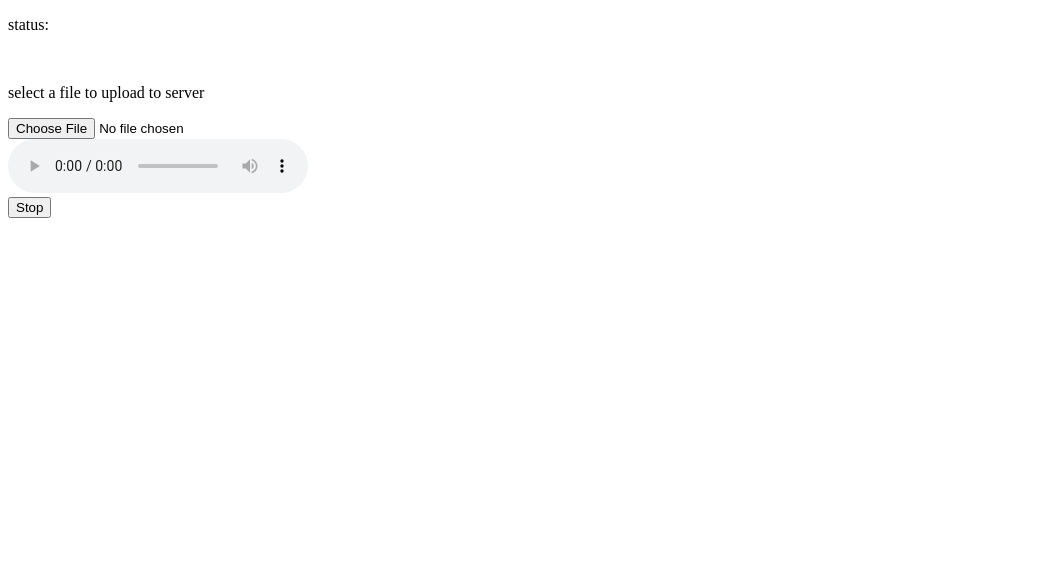
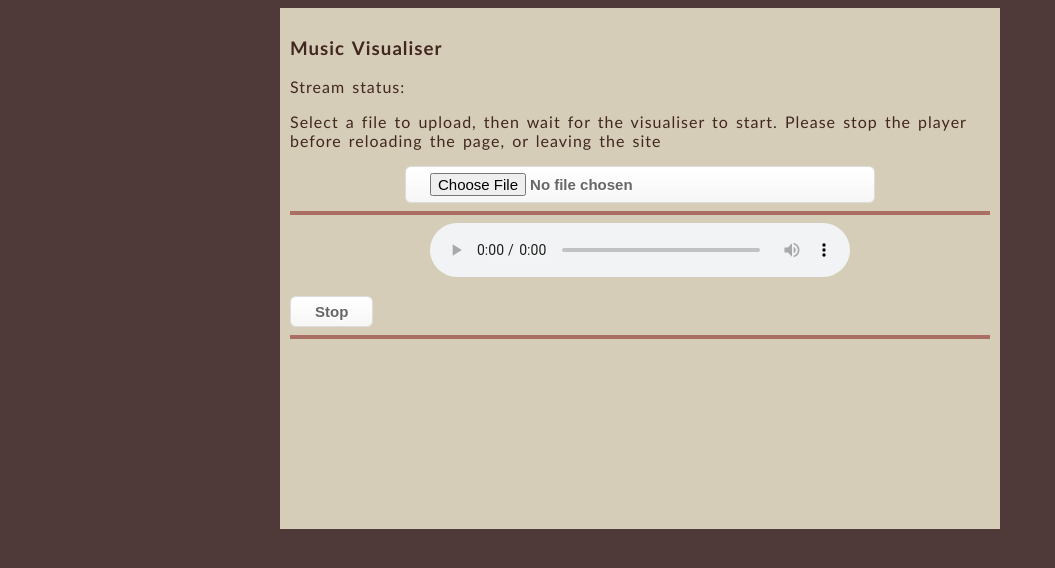
Before and after one commit to brianneville/musicVis, a website: page clientUI.html in a window 1280 px wide. Shown: the whole page, without its empty margins (0-1055 px from the left). Drawn offline with nearby package versions, Linux system fonts and the light colour scheme; no server answers.

Commit message:
made the html look good added option to stop song (to restart a new one) - uses stop flag in js server response

```diff
--- a/clientUI.html
+++ b/clientUI.html
@@ -1,27 +1,91 @@
 <!DOCTYPE html>
 <html>
 <head>
-    <title>testing communication</title>
+    <title>musicVis</title>
     <script src ="https://cdn.jsdelivr.net/npm/vue/dist/vue.js"></script>
     <script src="https://cdnjs.cloudflare.com/ajax/libs/socket.io/1.4.5/socket.io.min.js"></script>
     <script src="http://ajax.googleapis.com/ajax/libs/jquery/1.9.1/jquery.min.js"></script>
+</head>
+
+<body style="background-color:#4f3939"><!--#ae6957"> -->
+
+<style>
+    .content {
+        max-width: 700px;
+        margin: auto;
+    }
+</style>
+
+<style>
+    .wrapper{
+        background: #d6cdb8;
+        max-width: 700px;
+        margin:auto;
+        padding: 10px;
+    }
+
+</style>
+<!-- #d2b299;-->
+<style>
+    .customButton {
+        box-shadow:inset 0px 1px 0px 0px #ffffff;
+        background:linear-gradient(to bottom, #ffffff 5%, #f6f6f6 100%);
+        background-color:#ffffff;
+        border-radius:6px;
+        border:1px solid #dcdcdc;
+        display:inline-block;
+        cursor:pointer;
+        color:#666666;
+        font-family:Arial;
+        font-size:15px;
+        font-weight:bold;
+        padding:6px 24px;
+        text-decoration:none;
+        text-shadow:0px 1px 0px #ffffff;
+    }
+    .customButton:hover {
+        background:linear-gradient(to bottom, #f6f6f6 5%, #ffffff 100%);
+        background-color:#f6f6f6;
+    }
+    .customButton:active {
+        position:relative;
+        top:1px;
+    }
+</style>
+
+<style>
+    .customfont{
+        font-family: Trebuchet MS, Helvetica, sans-serif; letter-spacing: 1px; word-spacing: 2px;
+        color: #41271f;
+        font-weight: normal;
+        text-decoration: none;
+        font-style: normal;
+        font-variant: normal;
+        text-transform: none;
+    }
+</style>
 
 
-</head>
+<div class = "wrapper">
+<div id="app" class="content customfont">
+    <h3>Music Visualiser</h3>
+    <p>Stream status: {{this.status}}</p>
 
-<div id="app">
-    <p>status: {{this.status}}</p>
+    <p>Select a file to upload, then wait for the visualiser to start. Please stop the player before reloading the page, or leaving the site</p>
+
+    <input type="file" id="fileid" name="filename" accept="audio/*" onchange="update_chosen();" class="customButton" style="width:60%;margin-left:auto;margin-right:auto;display:block;"></input>
+    <hr style="border: 2px solid #aa6f62;" />
+    <audio id="audio_player" src="" controls="" style="display:block;width:60%;margin-left:auto;margin-right:auto">update your browser for html5</audio>
+    <!-- add controls that scroll the sound bars fowards and backwards-->
     <br>
-    <p>select a file to upload to server</p>
-
-    <input type="file" id="fileid" name="filename" accept="audio/*" onchange="update_chosen();"></input>
+    <button v-on:click="controlStop" class= "customButton">Stop</button>
+    <hr style="border: 2px solid #aa6f62;" />
     <br>
 
-    <audio id="audio_player" src="" controls="">update your browser for html5</audio>
-    <!-- add controls that scroll the sound bars fowards and backwards-->
-    <br>
-    <button>Stop</button>
+
 </div>
+</div>
+</body>
 <script>
     var width=0, height=0;
     var filedata = '';
@@ -76,10 +140,20 @@
         },
         methods:{
             create_image:create_image,
-            update_chosen:update_chosen
-
+            update_chosen:update_chosen,
+            controlStop:controlStop
         }
     });
+    function controlStop(){
+        socket.emit("set_control_flags", ("stop"));
+        let audio_elem = document.getElementById('audio_player');
+        audio_elem.src = '';
+        audio_elem.pause();
+        playing_song = 0
+        setTimeout(()=>{this.status = "stopped stream" }, 250);
+    }
+
+
     function update_chosen(){
         this.begin_playing =0
         let file = document.getElementById("fileid").files[0];
@@ -101,7 +175,7 @@
     }
 
     function build_canvas(srcdata){
-        let canvas = document.createElement(canvas_id);
+        let canvas = document.createElement('canvas');
         canvas.width = width
         canvas.height = height;
 
@@ -109,37 +183,63 @@
         let image_data = context.createImageData(width, height);
 
         let i_image=0;
+        let step = 255/width;
+        let col = 0;
+        let bw = 0xff;
         for(let i = 0; i < width*height; i++){
 
-            let bw = 0xff;
             if(srcdata[i] == '1'){
-                bw = 0x00;
+                bw = (255-col)
+                if(bw <0 )console.log("bw error")
             }
-
-            //use black and white for cheaper computation
+            col = (col + step);   //col = 255- (col + 255/width)%255; interesting
+            if (col >= 255)col %= 255;
+            //use black and white to distinguish
             image_data.data[i_image++] = bw
             image_data.data[i_image++] = bw
             image_data.data[i_image++] = bw
             image_data.data[i_image++] = 0xff
+            bw = 0xff
+
         }
 
         context.putImageData(image_data, 0, 0);
         return canvas;
     }
 
+    function build_mirror(oldcanvas){
+        let canvas = document.createElement('canvas');
+        canvas.width = width
+        canvas.height = height;
+
+        let context = canvas.getContext('2d');
+        context.drawImage(oldcanvas, 0, 0);
+        return canvas;
+    }
+
+
+
     //add initial element to DOM
-    const canvas_id = 'canvas'
-    var canvas = document.createElement(canvas_id);
-    document.body.appendChild(canvas)
+    var canvas = document.createElement('canvas');
+    document.getElementById('app').appendChild(canvas);
+
+    var mirrorcanv= document.createElement('canvas');
+    document.getElementById('app').appendChild(mirrorcanv);
 
     function create_image(msg){
         if(!permission_to_update){
             return;
         }
-        document.body.removeChild(canvas);
+        document.getElementById('app').removeChild(canvas);
         canvas = build_canvas(msg);
-        canvas.setAttribute('style', "width:600px; height:400px;");
-        document.body.appendChild(canvas).style.border = "thick solid #0f00ff"
+        canvas.setAttribute('style', "width:95%; height:225px;margin-left:auto;margin-right:auto;display:block"); //used to be 600, 400; 700, 450
+        // use style= "transform:scaleX(-1)"
+        document.getElementById('app').appendChild(canvas)//.style.border = "thick solid #0f00ff"
+
+        document.getElementById('app').removeChild(mirrorcanv);
+        mirrorcanv = build_mirror(canvas)
+        mirrorcanv.setAttribute('style', "width:95%; height:225px;margin-left:auto;margin-right:auto;transform:scaleY(-1);display:block")
+        document.getElementById('app').appendChild(mirrorcanv)//.style.border = "thick solid #0f00ff"
 
     }
 
```
Also changed, not shown: backend.js (+12 -2 lines), package.json (+10 -2 lines), README.md, 2 other files.
